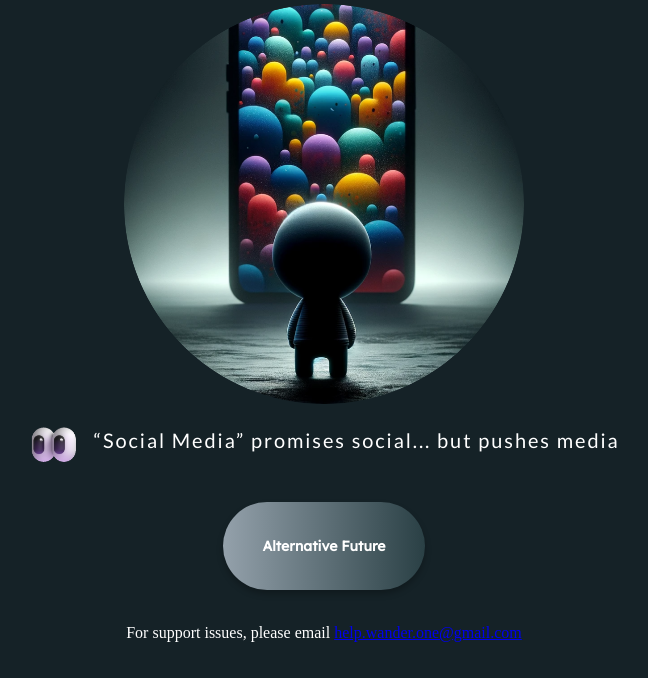
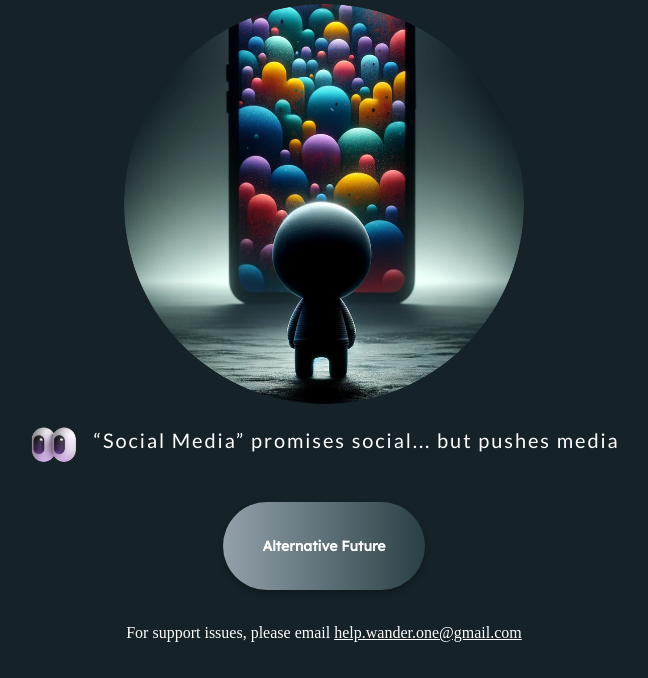
Before and after one commit to wanderflow/waitlist, a plain HTML site: page index.html in a window 1280 px wide. Shown: the part 138-816 px from the top of the page, without its empty margins (316-964 px from the left). Drawn offline with Linux system fonts and the light colour scheme.

Commit message:
Update style.css

```diff
--- a/style.css
+++ b/style.css
@@ -7,6 +7,10 @@ body {
 a:visited {
     color: purple;
     text-decoration: underline;
+}
+
+.email-link {
+    color: white
 }
 
 .sentence2 {
```
